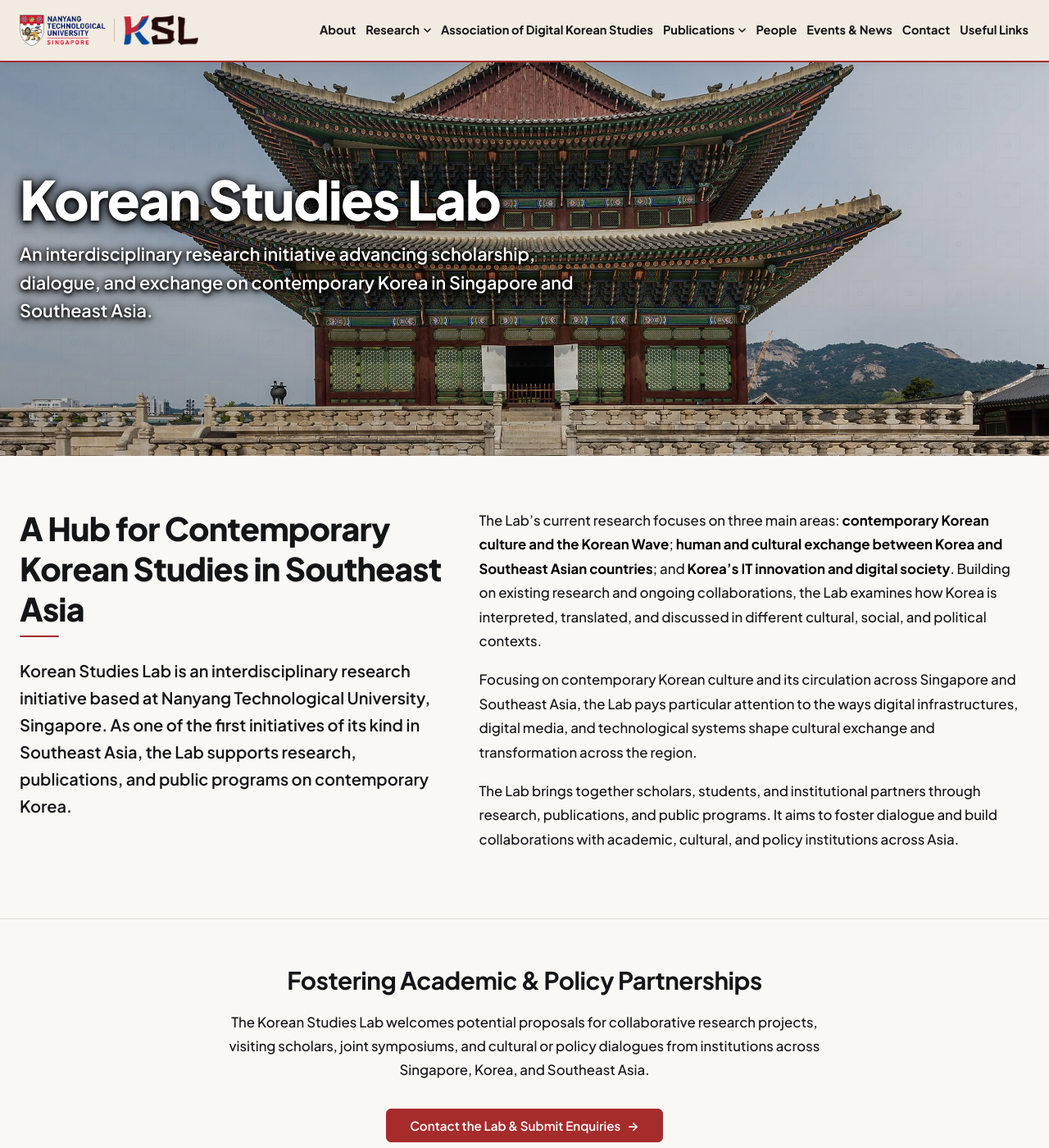
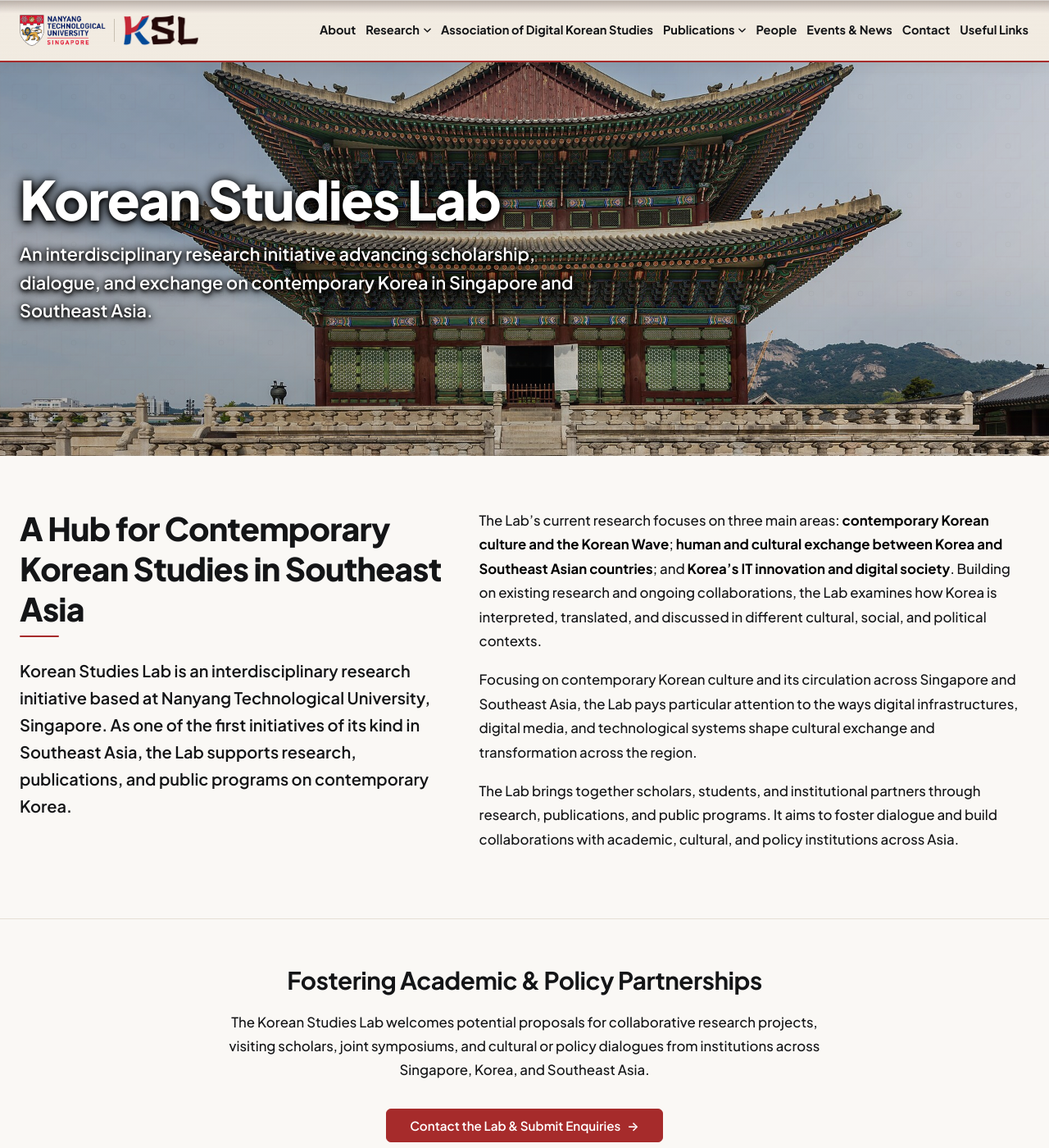
Before and after one commit to profkwanminlee/ksl, a Jekyll site: the page built from _pages/home.md, in a window 1280 px wide and 1400 px high. Shown: the whole window at 82% size. Built offline with Jekyll 4.4.1, drawn with Linux system fonts in a browser that asks for light colours.

Commit message:
Update navbar and footer gradients and fix sticky footer

```diff
--- a/assets/css/main.css
+++ b/assets/css/main.css
@@ -112,6 +112,27 @@
   display: flex;
   flex-direction: column;
   padding-top: var(--header-height);
+}
+
+#cksl-canvas-viewport,
+.device-desktop {
+  display: flex;
+  flex-direction: column;
+  flex: 1 0 auto;
+  width: 100%;
+  min-height: calc(100vh - var(--header-height));
+}
+
+#cksl-page-frame {
+  display: flex;
+  flex-direction: column;
+  flex: 1 0 auto;
+  width: 100%;
+}
+
+.main-content {
+  flex: 1 0 auto;
+  width: 100%;
 }
 
 h1, h2, h3, h4, h5, h6 {
@@ -177,13 +198,19 @@
   left: 0;
   width: 100%;
   height: var(--header-height);
-  background-color: rgba(240, 233, 223, 0.88);
-  backdrop-filter: blur(16px) saturate(160%);
-  -webkit-backdrop-filter: blur(16px) saturate(160%);
+  background: linear-gradient(
+    180deg,
+    rgba(62, 38, 22, 0.36) 0%,
+    rgba(85, 54, 33, 0.20) 12%,
+    rgba(240, 233, 223, 0.88) 22%,
+    rgba(240, 233, 223, 0.92) 100%
+  );
+  backdrop-filter: blur(20px) saturate(160%);
+  -webkit-backdrop-filter: blur(20px) saturate(160%);
   border-bottom: 2px solid var(--color-red);
-  box-shadow: 0 2px 12px rgba(29, 31, 33, 0.08);
+  box-shadow: 0 4px 16px rgba(42, 28, 18, 0.08), inset 0 1px 0 rgba(255, 255, 255, 0.42);
   z-index: 2000;
-  transition: background-color var(--transition-fast), box-shadow var(--transition-fast);
+  transition: background var(--transition-fast), box-shadow var(--transition-fast);
 }
 
 .navbar__inner {
@@ -2333,7 +2360,7 @@
    8. Site Footer (NO Nav Links, Lighter Golden Yellow, Built with Github Pages)
    -------------------------------------------------------------------------- */
 .site-footer {
-  background-color: #171412;
+  background: linear-gradient(180deg, #2f251e 0%, #221c17 10%, #171412 24%, #171412 100%);
   color: #ECE8E3;
   margin-top: auto;
   position: relative;
```
